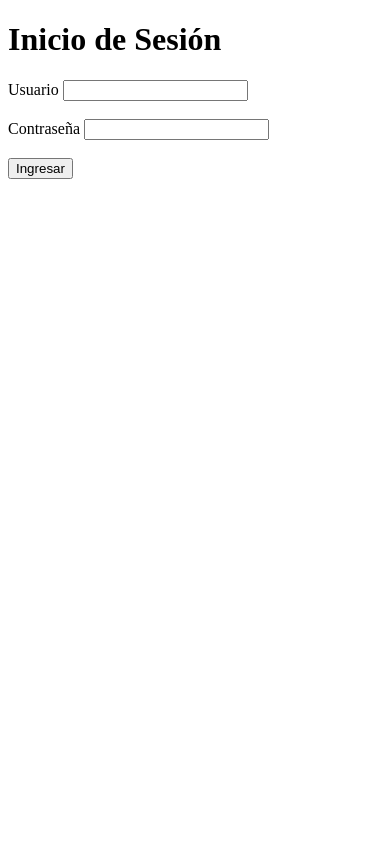
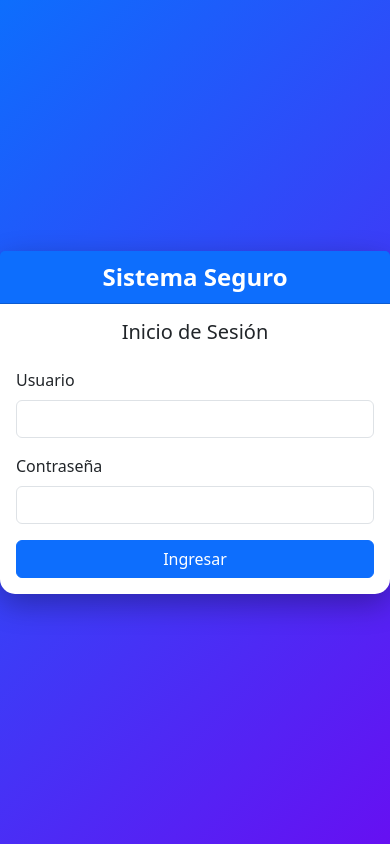
Before and after one commit to P2809/SEMANA-7-SEGURIDAD-WEB, a website: page SEMANA 7/PRESENTACION/login.html in a window 390 px wide. Drawn offline with nearby package versions, Linux system fonts and the light colour scheme.

Commit message:
Mejora interfaz con Bootstrap y diseño responsive

```diff
--- a/SEMANA 7/PRESENTACION/login.html
+++ b/SEMANA 7/PRESENTACION/login.html
@@ -1,29 +1,83 @@
 <!DOCTYPE html>
-<html>
+<html lang="es">
 <head>
-    <title>Login Semana 7</title>
+    <meta charset="UTF-8">
+    <meta name="viewport" content="width=device-width, initial-scale=1.0">
+    <title>Inicio de Sesión</title>
+
+    <link href="https://cdn.jsdelivr.net/npm/bootstrap@5.3.3/dist/css/bootstrap.min.css" rel="stylesheet">
+
+    <style>
+        body{
+            background: linear-gradient(135deg,#0d6efd,#6610f2);
+            height:100vh;
+            display:flex;
+            justify-content:center;
+            align-items:center;
+        }
+
+        .login-card{
+            width:400px;
+            border:none;
+            border-radius:15px;
+            box-shadow:0 10px 30px rgba(0,0,0,.3);
+        }
+
+        .card-header{
+            text-align:center;
+            background:#0d6efd;
+            color:white;
+            font-size:24px;
+            font-weight:bold;
+        }
+    </style>
+
 </head>
 <body>
 
-<h1>Inicio de Sesión</h1>
+<div class="card login-card">
 
-<form action="/login" method="POST">
+    <div class="card-header">
+        Sistema Seguro
+    </div>
 
-    <label>Usuario</label>
-    <input type="text" name="usuario" required>
+    <div class="card-body">
 
-    <br><br>
+        <h5 class="text-center mb-4">
+            Inicio de Sesión
+        </h5>
 
-    <label>Contraseña</label>
-    <input type="password" name="password" required>
+        <form action="/login" method="POST">
 
-    <br><br>
+            <div class="mb-3">
+                <label class="form-label">Usuario</label>
+                <input
+                    type="text"
+                    name="usuario"
+                    class="form-control"
+                    required>
+            </div>
 
-    <button type="submit">
-        Ingresar
-    </button>
+            <div class="mb-3">
+                <label class="form-label">Contraseña</label>
+                <input
+                    type="password"
+                    name="password"
+                    class="form-control"
+                    required>
+            </div>
 
-</form>
+            <button
+                type="submit"
+                class="btn btn-primary w-100">
+                Ingresar
+            </button>
+
+        </form>
+
+    </div>
+
+</div>
 
 </body>
 </html>
```
Also changed, not shown: SEMANA 7/PRESENTACION/privado.html (+53 -7 lines).
